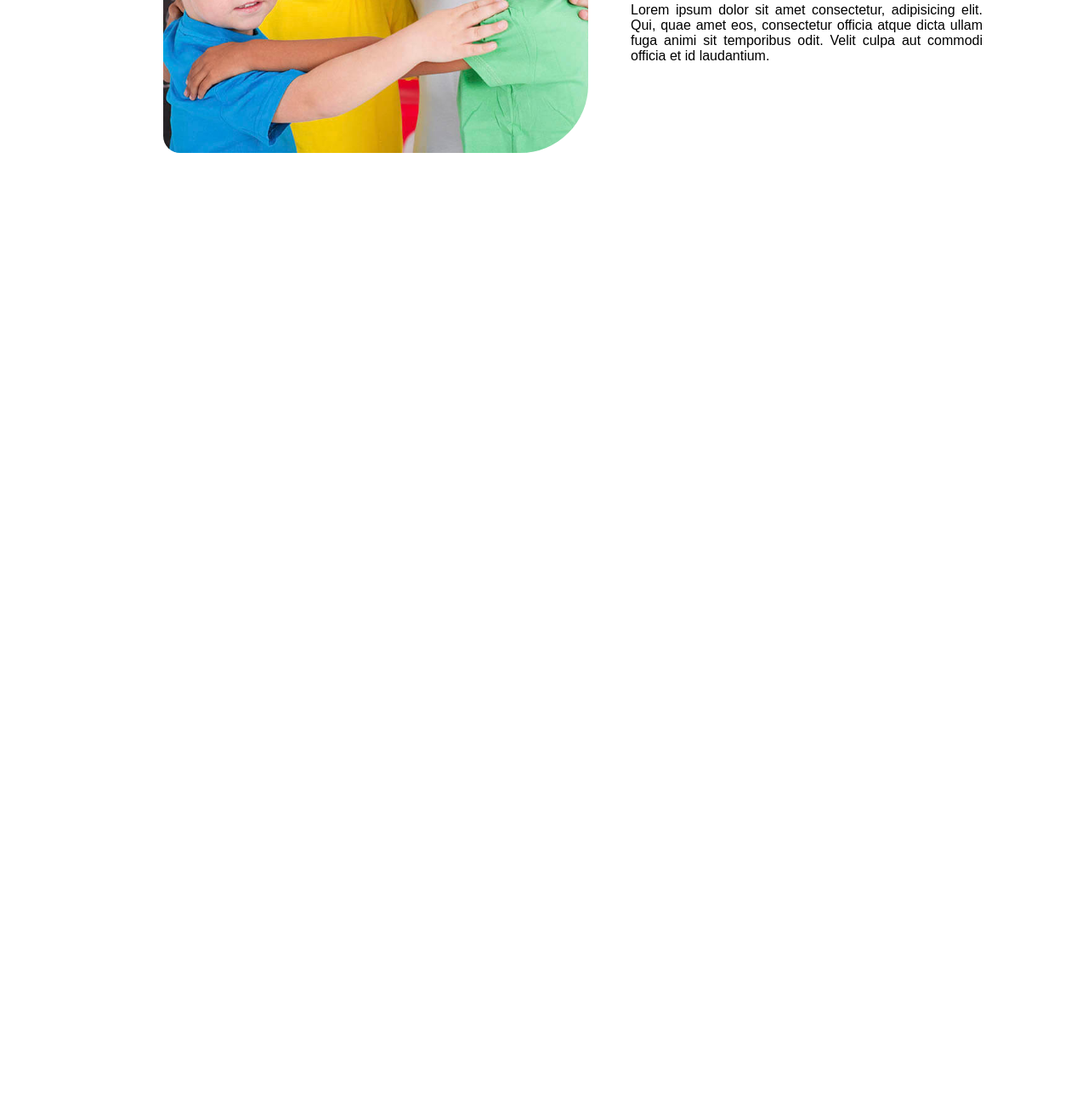
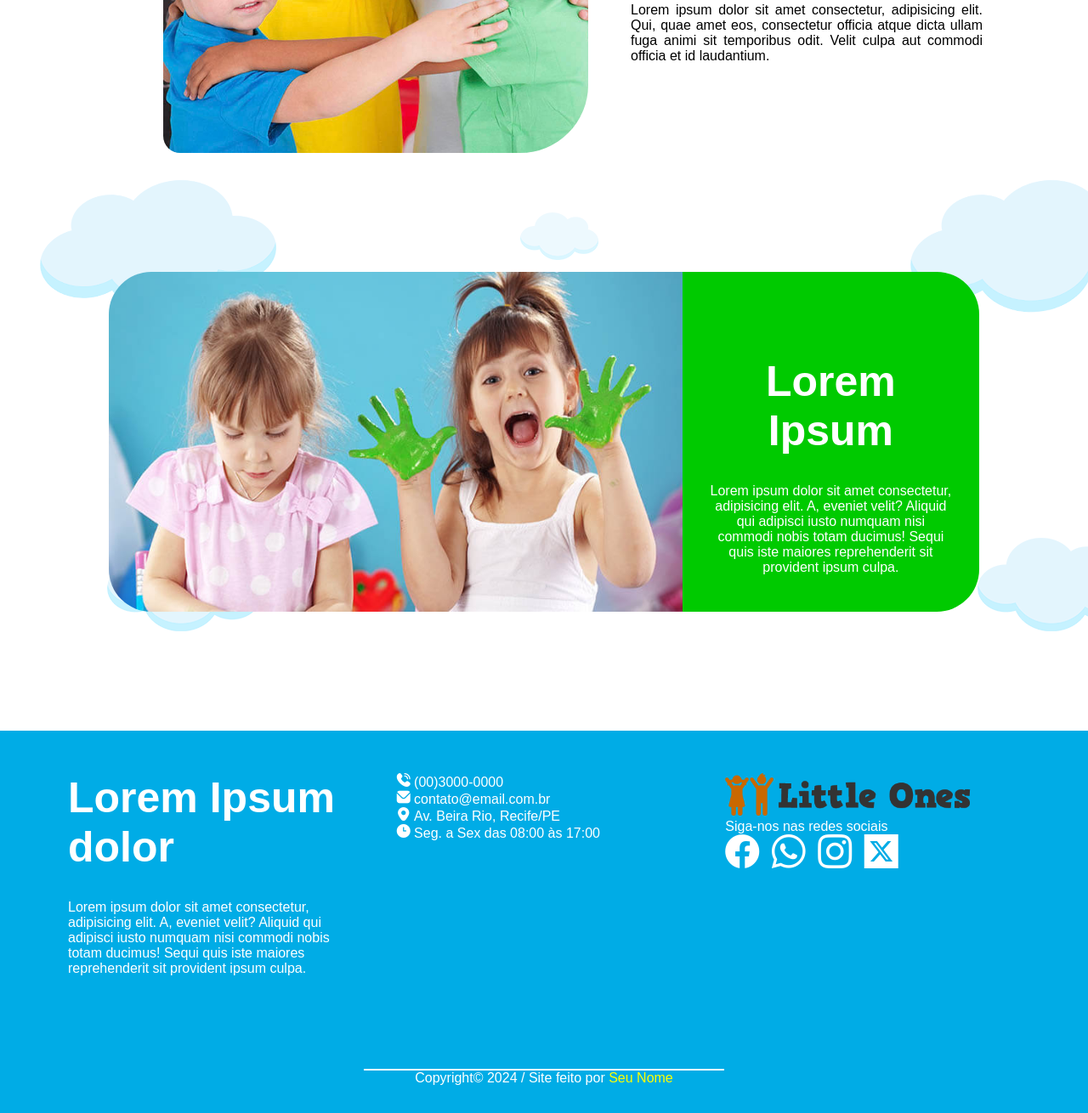
Before and after one commit to fabiooliveirabr/projeto_01_frontend, a plain HTML site: page index.html in a window 1280 px wide. Shown: the part 1396-2706 px from the top of the page at 85% size. Before the commit the page ends 1576 px from the top, so only its background shows below. Drawn offline with nearby package versions, Linux system fonts and the light colour scheme; a web font is replaced by a local one.

Commit message:
Aula 16/09 finalizada

```diff
--- a/estilos.css
+++ b/estilos.css
@@ -126,3 +126,107 @@ h1:nth-of-type(1){
     line-height: 45px;
 
 }
+
+
+#cx_conteudo2{
+    width: 80%;
+    display: flex;
+    margin: auto;
+    margin-top: 140px;
+}
+
+#criancas3{
+    background-image: url('imagens/criancas3.jpg');
+    width: 70%;
+    height: 400px;
+    background-size: 100% 100%;
+    border-radius: 50px 0px 0px 50px;
+}
+#txt_conteudo2{
+    width: 30%;
+    background-color: var(--verde_limao);
+    color: var(--branco);
+    padding-left: 30px;
+    padding-right: 30px;
+    border-radius: 0px 50px 50px 0px;
+}
+
+#rodape{
+    background-color: var(--azul_claro);
+    height: 400px;
+    margin-top: 140px;
+    /*Permitir que as DIVs fiquem uma ao lado da outra*/
+    display: flex;
+    /* Alinhamento na vertical*/
+    align-items: center;
+    padding-left: 60px;
+    padding-right: 60px;
+}
+
+#coluna1, #coluna2, #coluna3{
+    height: 300px;
+    width: 33%;
+    color: var(--branco);
+    text-align: left;
+    padding: 20px;
+}
+#coluna1 h1{
+    margin-top: 0px;
+}
+
+.icones{
+    font-size: 40px;
+    margin-right: 10px;
+}
+
+#copyright{
+    background-color: var(--azul_claro);
+    height: 50px;
+    color: var(--branco);
+}
+/* Formatar o elemento 'SPAN' que está dentro da div #copyright*/
+#copyright span{
+    border-top: 2px solid white;
+    padding-left: 60px;
+    padding-right: 60px;
+}
+/* Formatar o elemento 'A' que está dentro da div #copyright*/
+#copyright a{
+    color: yellow;
+    text-decoration: none;
+}
+/* Formatar o elemento 'A' que está dentro da div
+#copyright quando passar o mouse em cima*/
+#copyright a:hover{
+    color: blue;
+}
+#menu_topo_mobile{
+    height: 100px;
+    background-color: red;
+    align-items: center;
+    display: none;
+}
+
+/*CONFIGURAÇÕES DE RESPONSIVIDADE*/
+/* Configurações para mobile*/
+@media screen and (max-width:480px) {
+    #menu_topo_mobile{
+        display: flex;
+    }
+    #menu_topo{
+        display: none;
+    }
+}
+/* Configurações para tablet*/
+@media screen and (min-width:481px) and (max-width: 1024px){
+    #menu_topo_mobile{
+        display: flex;
+    }
+    #menu_topo{
+        display: none;
+    }
+}
+/* Configurações EXTRA para PC*/
+@media screen and (min-width: 1025px){
+
+}
--- a/index.html
+++ b/index.html
@@ -5,12 +5,18 @@
     <meta name="viewport" content="width=device-width, initial-scale=1.0">
     <title>Homepage - Little Ones</title>
     <link rel="stylesheet" href="estilos.css">
+    <link rel='stylesheet' href='https://cdn-uicons.flaticon.com/2.5.0/uicons-solid-rounded/css/uicons-solid-rounded.css'>
+    <link rel='stylesheet' href='https://cdn-uicons.flaticon.com/2.6.0/uicons-brands/css/uicons-brands.css'>
 </head>
 <body>
 
     <div id="container">
+        <div id="menu_topo_mobile">
+            <i class="fi fi-sr-menu-burger"></i>
+        </div>
+
         <div id="menu_topo">
-            <img id="logomarca" src="/imagens/logomarca_branca.png">
+            <img id="logomarca" src="imagens/logomarca_branca.png">
             <div id="cx_menu">
                 <div id="menu_ativado" class="itens_menu">Home</div>
                 <div class="itens_menu">Serviços</div>
@@ -31,7 +37,7 @@
         </div><!--Fim do banner-->
 
         <h1>NOSSOS SERVIÇOS</h1>
-        <img src="/imagens/ursinho.png" height="100px">
+        <img src="imagens/ursinho.png" height="100px">
 
         <div id="cx_conteudo1">
             <div id="criancas2"></div>
@@ -41,6 +47,42 @@
             </div>
         </div><!--Fim da cx_conteudo1-->
 
+        <div id="cx_conteudo2">
+            <div id="criancas3"></div>
+            <div id="txt_conteudo2">
+                <h1>Lorem Ipsum</h1>
+                <p>Lorem ipsum dolor sit amet consectetur, adipisicing elit. A, eveniet velit? Aliquid qui adipisci iusto numquam nisi commodi nobis totam ducimus! Sequi quis iste maiores reprehenderit sit provident ipsum culpa.</p>
+            </div>
+        </div><!--Fim do cx_conteudo2-->
+
+        <div id="rodape">
+            <div id="coluna1">
+                <h1>Lorem Ipsum dolor</h1>
+                <p>Lorem ipsum dolor sit amet consectetur, adipisicing elit. A, eveniet velit? Aliquid qui adipisci iusto numquam nisi commodi nobis totam ducimus! Sequi quis iste maiores reprehenderit sit provident ipsum culpa.</p>
+            </div>
+            <div id="coluna2">
+                <i class="fi fi-sr-phone-call"></i> (00)3000-0000<br>
+                <i class="fi fi-sr-envelope"></i> contato@email.com.br <br>
+                <i class="fi fi-sr-marker"></i> Av. Beira Rio, Recife/PE <br>
+                <i class="fi fi-sr-clock-three"></i> Seg. a Sex das 08:00 às 17:00
+            </div>
+            <div id="coluna3">
+                <img src="imagens/logomarca_escura.png" width="300"> <br>
+                Siga-nos nas redes sociais <br>
+                <i class="fi fi-brands-facebook icones"></i>
+                <i class="fi fi-brands-whatsapp icones"></i>
+                <i class="fi fi-brands-instagram icones"></i>
+                <i class="fi fi-brands-twitter-alt-square icones"></i>
+            </div>
+        </div><!--Fim da div rodape-->
+
+        <div id="copyright">
+            <span>
+                Copyright© 2024 / Site feito por
+                <a href="mailto:fabio@email.com">Seu Nome</a>
+            </span>
+        </div>
+
 
     </div> <!-- Fim do container -->
 
```
